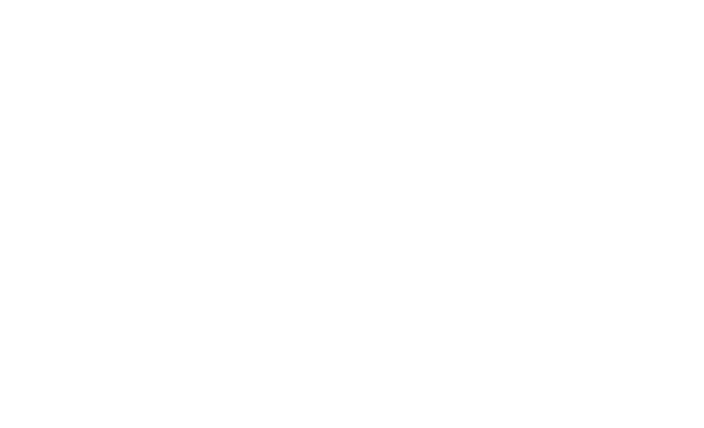
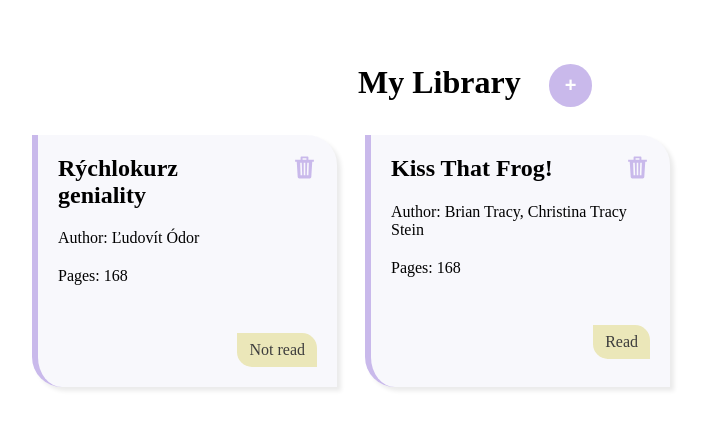
Before and after one commit to maivlys/library, a plain HTML site: page index.html in a window 1280 px wide. Shown: the whole page, without its empty margins (156-860 px from the left). Drawn offline with Linux system fonts and the light colour scheme.

Commit message:
add needed components and design

```diff
--- a/app.js
+++ b/app.js
@@ -0,0 +1,7 @@
+const addBtn = document.getElementById("add-book-btn");
+const dialog = document.getElementById("dialog-form");
+const deleteBook = document.querySelector(".bin-btn");
+
+addBtn.addEventListener("click", () => {
+  dialog.showModal();
+});
--- a/index.html
+++ b/index.html
@@ -7,6 +7,111 @@
     <title>Library</title>
   </head>
   <body>
+    <div id="flex-container">
+      <header>
+        <h1>My Library</h1>
+        <button id="add-book-btn">+</button>
+      </header>
+      <main id="books-container">
+        <!-- <section class="book-item">
+          <div class="one-line-position">
+            <h2>Harry Potter and the Deathly Hallows</h2>
+            <button class="bin-btn">
+              <svg
+                width="25"
+                height="25"
+                fill="currentColor"
+                viewBox="0 0 24 24"
+                xmlns="http://www.w3.org/2000/svg"
+              >
+                <path
+                  d="M20.979 4.5H15.75V2.25A.75.75 0 0 0 15 1.5H9a.75.75 0 0 0-.75.75V4.5H3.021L3 6.375h1.547l.942 14.719A1.5 1.5 0 0 0 6.984 22.5h10.032a1.5 1.5 0 0 0 1.496-1.404l.941-14.721H21L20.979 4.5ZM8.25 19.5l-.422-12h1.547l.422 12H8.25Zm4.5 0h-1.5v-12h1.5v12Zm1.125-15h-3.75V3.187A.188.188 0 0 1 10.313 3h3.374a.188.188 0 0 1 .188.188V4.5Zm1.875 15h-1.547l.422-12h1.547l-.422 12Z"
+                ></path>
+              </svg>
+            </button>
+          </div>
+
+          <p class="author">Author: J. K. Rowling</p>
+          <p class="pages">Pages: 784</p>
+          <div class="one-line-position status-line">
+            <span></span>
+            <p class="status">Now reading</p>
+          </div>
+        </section> -->
+        <section class="book-item">
+          <div class="one-line-position">
+            <h2>Rýchlokurz geniality</h2>
+            <button class="bin-btn">
+              <svg
+                width="25"
+                height="25"
+                fill="currentColor"
+                viewBox="0 0 24 24"
+                xmlns="http://www.w3.org/2000/svg"
+              >
+                <path
+                  d="M20.979 4.5H15.75V2.25A.75.75 0 0 0 15 1.5H9a.75.75 0 0 0-.75.75V4.5H3.021L3 6.375h1.547l.942 14.719A1.5 1.5 0 0 0 6.984 22.5h10.032a1.5 1.5 0 0 0 1.496-1.404l.941-14.721H21L20.979 4.5ZM8.25 19.5l-.422-12h1.547l.422 12H8.25Zm4.5 0h-1.5v-12h1.5v12Zm1.125-15h-3.75V3.187A.188.188 0 0 1 10.313 3h3.374a.188.188 0 0 1 .188.188V4.5Zm1.875 15h-1.547l.422-12h1.547l-.422 12Z"
+                ></path>
+              </svg>
+            </button>
+          </div>
+
+          <p class="author">Author: Ľudovít Ódor</p>
+          <p class="pages-p">Pages: <span class="pages">168</span></p>
+          <div class="one-line-position status-line">
+            <span></span>
+            <p class="status">Not read</p>
+          </div>
+        </section>
+        <section class="book-item">
+          <div class="one-line-position">
+            <h2>Kiss That Frog!</h2>
+            <button class="bin-btn">
+              <svg
+                width="25"
+                height="25"
+                fill="currentColor"
+                viewBox="0 0 24 24"
+                xmlns="http://www.w3.org/2000/svg"
+              >
+                <path
+                  d="M20.979 4.5H15.75V2.25A.75.75 0 0 0 15 1.5H9a.75.75 0 0 0-.75.75V4.5H3.021L3 6.375h1.547l.942 14.719A1.5 1.5 0 0 0 6.984 22.5h10.032a1.5 1.5 0 0 0 1.496-1.404l.941-14.721H21L20.979 4.5ZM8.25 19.5l-.422-12h1.547l.422 12H8.25Zm4.5 0h-1.5v-12h1.5v12Zm1.125-15h-3.75V3.187A.188.188 0 0 1 10.313 3h3.374a.188.188 0 0 1 .188.188V4.5Zm1.875 15h-1.547l.422-12h1.547l-.422 12Z"
+                ></path>
+              </svg>
+            </button>
+          </div>
+
+          <p class="author-p">
+            Author:
+            <span class="author">Brian Tracy, Christina Tracy Stein</span>
+          </p>
+          <p class="pages-p">Pages: <span class="pages">168</span></p>
+          <div class="one-line-position status-line">
+            <span></span>
+            <p class="status">Read</p>
+          </div>
+        </section>
+      </main>
+    </div>
+
+    <dialog id="dialog-form" >
+      <div>
+        <form action="#" id="user-input" autocomplete="off">
+          <h3>Add a new book to your list</h3>
+          <input type="text" id="title-input" placeholder="Title" required/>
+          <input type="text" id="author-input" placeholder="Author" required />
+          <input type="text" id="pgs-input" placeholder="Pages"  required/>
+          <div id="status-input">
+            <label for="read"><input type="radio" id="read" name="reading-status" value="read"/>Read</label>
+           <label for="reading"> <input type="radio" id="reading" name="reading-status" value="reading" />Reading now</label>
+            <label for="not-read"><input type="radio" id="not-read" name="reading-status" value="not-read"/>Not read yet</label>
+          </div>
+          <button type="submit" id="submit-btn">Submit</button>
+      </div>
+
+
+    </dialog>
+
     <script src="app.js"></script>
   </body>
 </html>
--- a/style.css
+++ b/style.css
@@ -0,0 +1,164 @@
+*{
+  margin: 0;
+  padding: 0;
+  box-sizing: border-box;
+}
+p, h1, h2{
+  cursor: default;
+}
+:root{
+  --main-clr: #C9B9EB;
+  --dark-main-clr: #756596;
+  --contrast-clr: #376B5C;
+  --contrast-clr-hover: #2a5549;
+  --read-clr: #B9EBDC;
+  --reading-clr: #EBE7B9;
+  --not-read-clr: #EBC4B9;
+  --big-gap: 28px;
+  --small-gap: 20px;
+  --padding-rect: 8px 12px;
+  --shadow: 4px 4px 4px rgba(0, 0, 0, 0.082);
+}
+html, body{
+  height: 100vh
+}
+#flex-container{
+  display: flex;
+  flex-direction: column;
+  align-items: center;
+  height: 100%;
+  padding: 4rem 10rem;
+}
+header{
+  display: flex;
+  gap: var(--big-gap);
+  min-width: 252px;
+}
+h1{
+  color: black;
+}
+#add-book-btn{
+  padding: 10px 16px;
+  background-color: var(--main-clr);
+  color: white;
+  border: none;
+  border-radius: 50%;
+  font-weight: bold;
+  font-size: 1.25rem;
+  cursor: pointer;
+  will-change: transfrom;
+}
+#add-book-btn:hover{
+  background-color: var(--dark-main-clr);
+  transform: scale(1.1);
+  transition: transform 0.3s ease-in-out;
+}
+main#books-container{
+  display: grid;
+  grid-template-columns: repeat(auto-fit, 305px);
+  gap: var(--big-gap);
+  padding: var(--big-gap);
+  width: 100%;
+}
+.book-item{
+  background-color: rgba(196, 196, 224, 0.123);
+  padding: var(--small-gap);
+  display: flex;
+  flex-direction: column;
+  gap: var(--small-gap);
+  border-left: 6px solid var(--main-clr);
+  border-radius: 0 30px 0 30px;
+  box-shadow: var(--shadow);
+}
+.one-line-position{
+  display: grid;
+  grid-template-columns: auto 30px;
+  gap: var(--big-gap);
+  align-items: flex-start;
+}
+.book-item div h2 {
+  white-space: normal; /
+}
+.bin-btn,
+.bin-btn svg{
+  justify-self: flex-end;
+  cursor: pointer;
+  background-color: transparent;
+  border: none;
+  color: var(--main-clr);
+  will-change: transform;
+}
+.bin-btn svg:hover{
+  color: var(--dark-main-clr);
+  transform: scale(1.1);
+  transition: transform 0.2s ease-in-out;
+}
+.status-line{
+  grid-template-columns: 120px auto;
+}
+p.status,
+#submit-btn{
+  align-self: end;
+  justify-self: end;
+  padding: var(--padding-rect);
+  border-radius: 0 15px 0 15px;
+  border: none;
+  cursor: pointer;
+}
+p.status{
+  margin-top: var(--big-gap);
+  background-color: var(--reading-clr);
+  color: rgb(61, 61, 61);
+}
+dialog {
+  position: fixed;
+  top: 50%;
+  left: 50%;
+  transform: translate(-50%, -50%);
+  border: none;
+  border-left: 6px solid var(--contrast-clr);
+  border-radius: 0 30px 0 30px;
+  box-shadow: var(--shadow);
+  padding: 20px;
+  width: 300px;
+}
+dialog::backdrop {
+  background: rgba(0, 0, 0, 0.5);
+}
+#user-input{
+  display: flex;
+  flex-direction: column;
+  gap: var(--small-gap);
+  padding: var(--padding-rect);
+}
+#user-input input{
+  padding: var(--padding-rect);
+  border-radius: 0 10px 0 10px;
+  border: 1px solid rgb(59, 59, 59);
+}
+#user-input input::placeholder{
+  color: rgb(59, 59, 59);
+}
+#user-input input:focus:not(#status-input input){
+  outline: 1px solid var(--contrast-clr);
+}
+#status-input{
+  display: flex;
+  flex-direction: column;
+  align-items: flex-start;
+  gap: 0.5rem;
+}
+#status-input input{
+  margin-right: 10px;
+  accent-color: var(--contrast-clr);
+}
+#submit-btn{
+  background-color: var(--contrast-clr);
+  color: white;
+  will-change: transform;
+}
+#submit-btn:hover{
+  background-color: var(--contrast-clr-hover);
+  transform: scale(1.1);
+  transition: transform 0.3s ease-in-out;
+}
```
